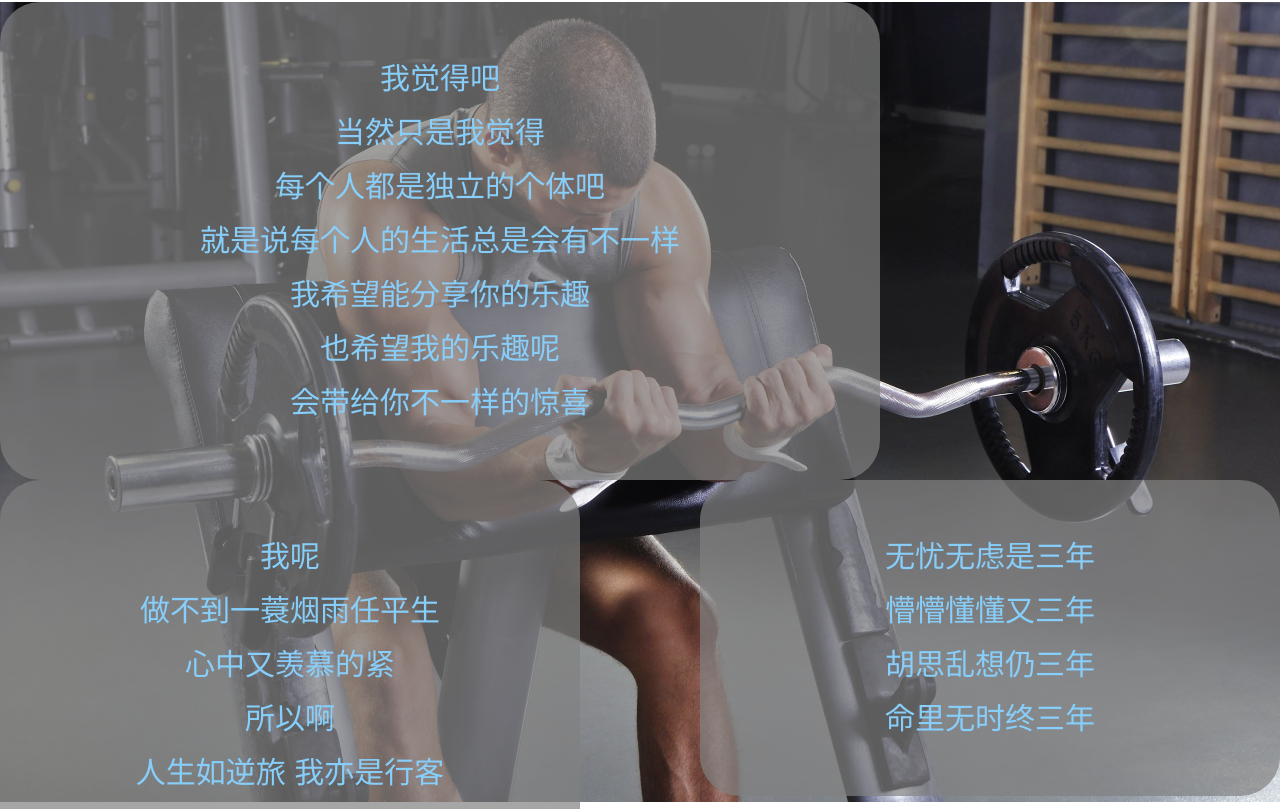
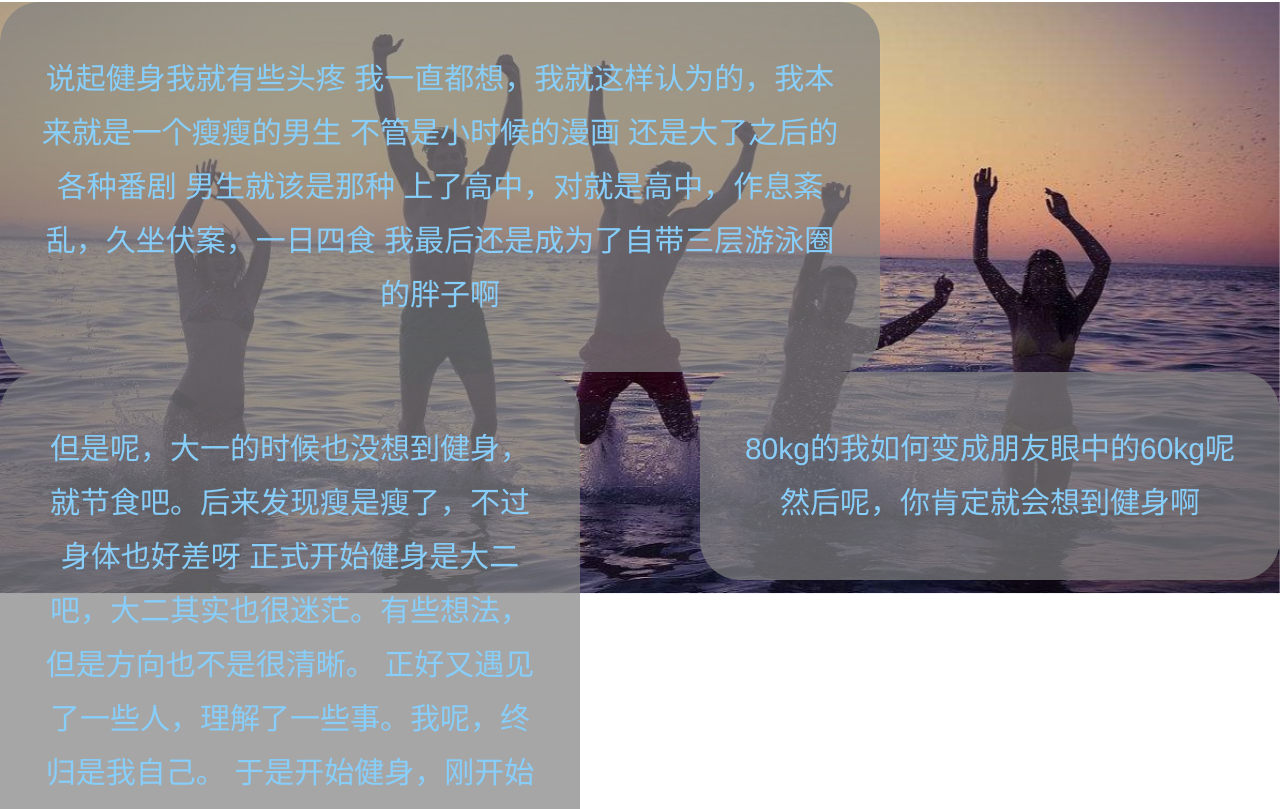
Before and after one commit to luozhi1024/Site-development, a Vue app in the folder site-development/: page /Fitness in a window 1280 px wide. Shown: the part 198-1007 px from the top of the page. Built offline with nearby package versions, Linux system fonts and the light colour scheme.

Commit message:
site-development

```diff
--- a/site-development/src/views/Fitness/Fitness.vue
+++ b/site-development/src/views/Fitness/Fitness.vue
@@ -1,50 +1,34 @@
 <template>
   <div content="bg">
-    <img class="img-bg" src="../../assets/img/Fitness-bg.jpg">
+    <img class="img-bg" src="../../assets/img/Friends-bg.jpg">
     <div class="text" align="center">
-      <div>我觉得吧</div>
-      <div>当然只是我觉得</div>
-      <div>每个人都是独立的个体吧</div>
-      <div>就是说每个人的生活总是会有不一样</div>
-      <div>我希望能分享你的乐趣</div>
-      <div>也希望我的乐趣呢</div>
-      <div>会带给你不一样的惊喜</div>
+      <p>说起健身我就有些头疼
+        我一直都想，我就这样认为的，我本来就是一个瘦瘦的男生
+        不管是小时候的漫画
+        还是大了之后的各种番剧
+        男生就该是那种
+        上了高中，对就是高中，作息紊乱，久坐伏案，一日四食
+        我最后还是成为了自带三层游泳圈的胖子啊
+      </p>
     </div>
     <div class="text-1" align="center">
-      <div>无忧无虑是三年</div>
-      <div>懵懵懂懂又三年</div>
-      <div>胡思乱想仍三年</div>
-      <div>命里无时终三年</div>
+      <p>80kg的我如何变成朋友眼中的60kg呢
+        然后呢，你肯定就会想到健身啊</p>
     </div>
     <div class="text-2" align="center">
-      <div>我呢</div>
-      <div>做不到一蓑烟雨任平生</div>
-      <div>心中又羡慕的紧</div>
-      <div>所以啊</div>
-      <div>人生如逆旅 我亦是行客</div>
+      <p>但是呢，大一的时候也没想到健身，就节食吧。后来发现瘦是瘦了，不过身体也好差呀
+        正式开始健身是大二吧，大二其实也很迷茫。有些想法，但是方向也不是很清晰。
+        正好又遇见了一些人，理解了一些事。我呢，终归是我自己。
+        于是开始健身，刚开始啊，就只是瞎玩啊。瞎玩的结果就是什么也没练成，还残害身体。那么就沉下心了，认认真真想要一个结果。呃，我突然发现这和我开始敲代码一样，不过这是后话，后话了。
+      </p>
+    </div>
+    <div class="text-3" align="center">
+      <p>有了一起健身的小伙伴，有了每天去健身就有免费的台球可以玩。健身计划就很容易完成了。
+
+        一个懒惰的猪头，不对，猪头已经被我打死了，一个热爱运动的冰冷的健身机器，啊，也要热爱学习啊。最后说一句我70kg</p>
     </div>
   </div>
-
 </template>
-
-
-<script>
-    import "vue-swipe/dist/vue-swipe.css";
-    import  {Swipe,SwipeItem} from "vue-swipe";
-    import MtSwipeItem from "vue-swipe/src/swipe-item";
-    export default {
-created(){
-            this.$emit("switchtab","book")
-        },
-        components:{
-            swipe : Swipe,
-            "swipe-item" : SwipeItem  ,
-
-
-        }
-    }
-    // 使用vue的自带组件案列
-</script>
 
 <style lang="scss" scoped>
   .bg{
@@ -54,6 +38,7 @@ created(){
   }
 
   .img-bg{
+
     background-size: 100% auto;
     position: fixed;
     z-index: -1;
```
